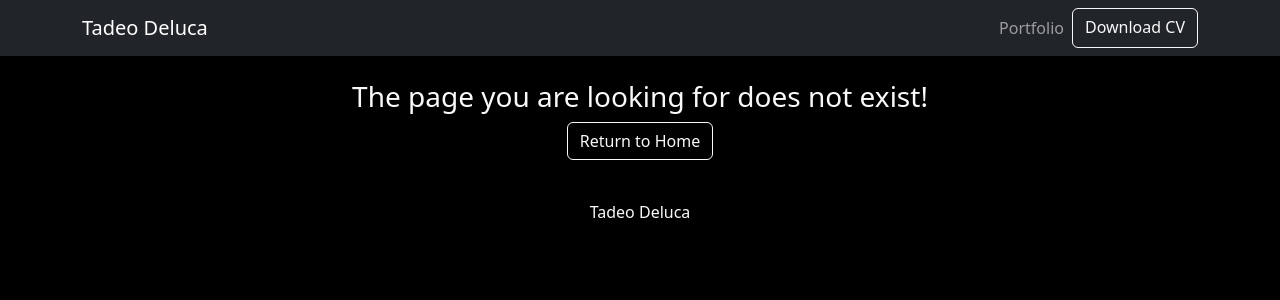
After one commit to TadeopCreator/portfolio-website, a Django app: template templates/404.html in a window 1280 px wide. The commit adds this page. Shown: the top 300 px of the page. Run offline with Django 4.2, Linux system fonts and the light colour scheme; the template is opened without the code that fills it, so the values that code supplies are empty.

Commit message:
404 not found page added

```diff
--- a/django_portfolio/urls.py
+++ b/django_portfolio/urls.py
@@ -19,6 +19,7 @@ from django.conf.urls.static import static
 from django.conf import settings
 
 from portfolio import views
+from helpers.views import handle_not_found
 
 urlpatterns = [
     path("admin/", admin.site.urls),
@@ -26,4 +27,6 @@ urlpatterns = [
     path('projects/', include('projects.urls')),
 ]
 
+handler404 = handle_not_found
+
 urlpatterns += static(settings.MEDIA_URL, document_root=settings.MEDIA_ROOT)
--- /dev/null
+++ b/helpers/views.py
@@ -0,0 +1,4 @@
+from django.shortcuts import render
+
+def handle_not_found(request, exception):
+    return render(request, '404.html', status=404)
--- a/portfolio/templates/layout.html
+++ b/portfolio/templates/layout.html
@@ -11,7 +11,7 @@
     <link rel="shortcut icon" type="image/x-icon" href="{% static 'dev_favicon.webp' %}">
     <link rel="stylesheet" href="{% static 'styles/main.css' %}">
   </head>
-  <body class="text-light">
+  <body class="text-light bg-black">
     {% include '_partials/navbar.html' %}
 
     <div class="container p-4">
--- /dev/null
+++ b/templates/404.html
@@ -0,0 +1,9 @@
+{% extends 'layout.html' %}
+{% block content %}
+<div class="text-ceter justify-content-center d-flex">
+    <h3>The page you are looking for does not exist!</h3>
+</div>
+<div class="text-ceter justify-content-center d-flex">
+    <a type="button" href="/" class="btn btn-outline-light">Return to Home</a>
+</div>
+{% endblock %}
```
Also changed, not shown: django_portfolio/settings.py (+4 -3 lines).
